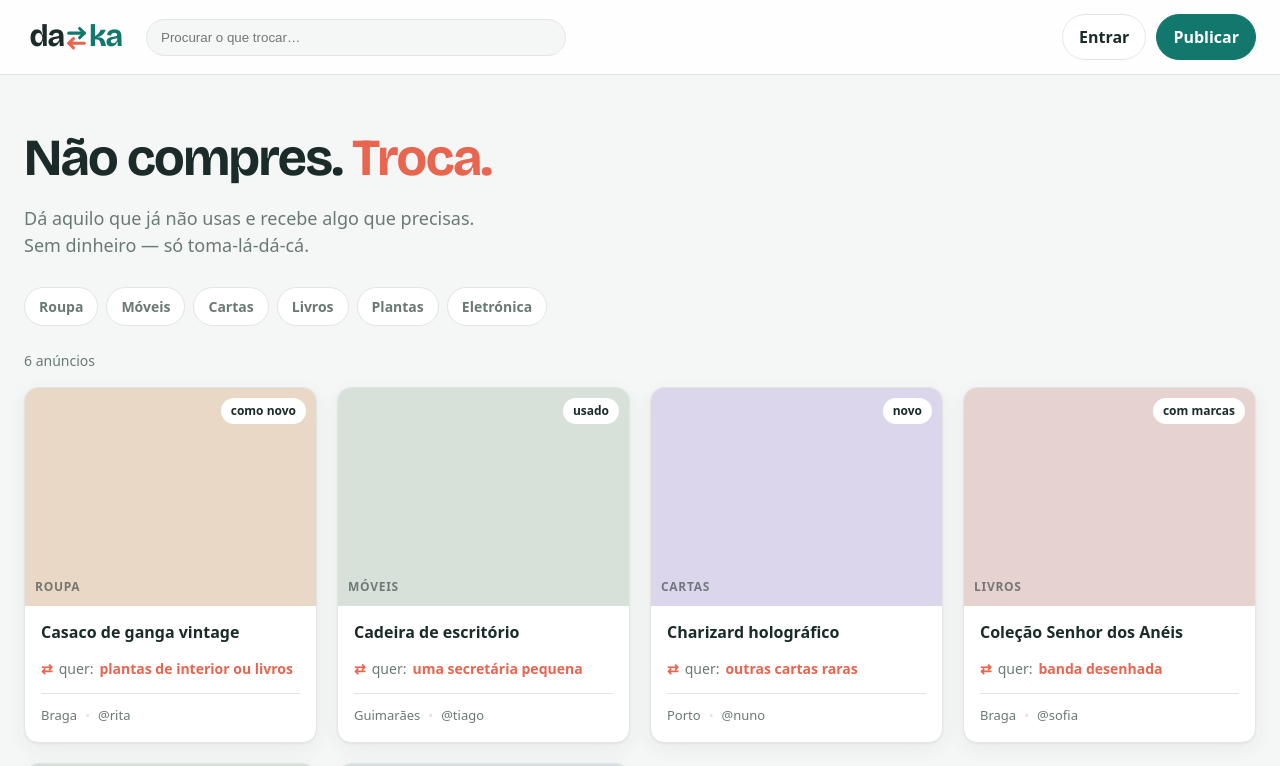
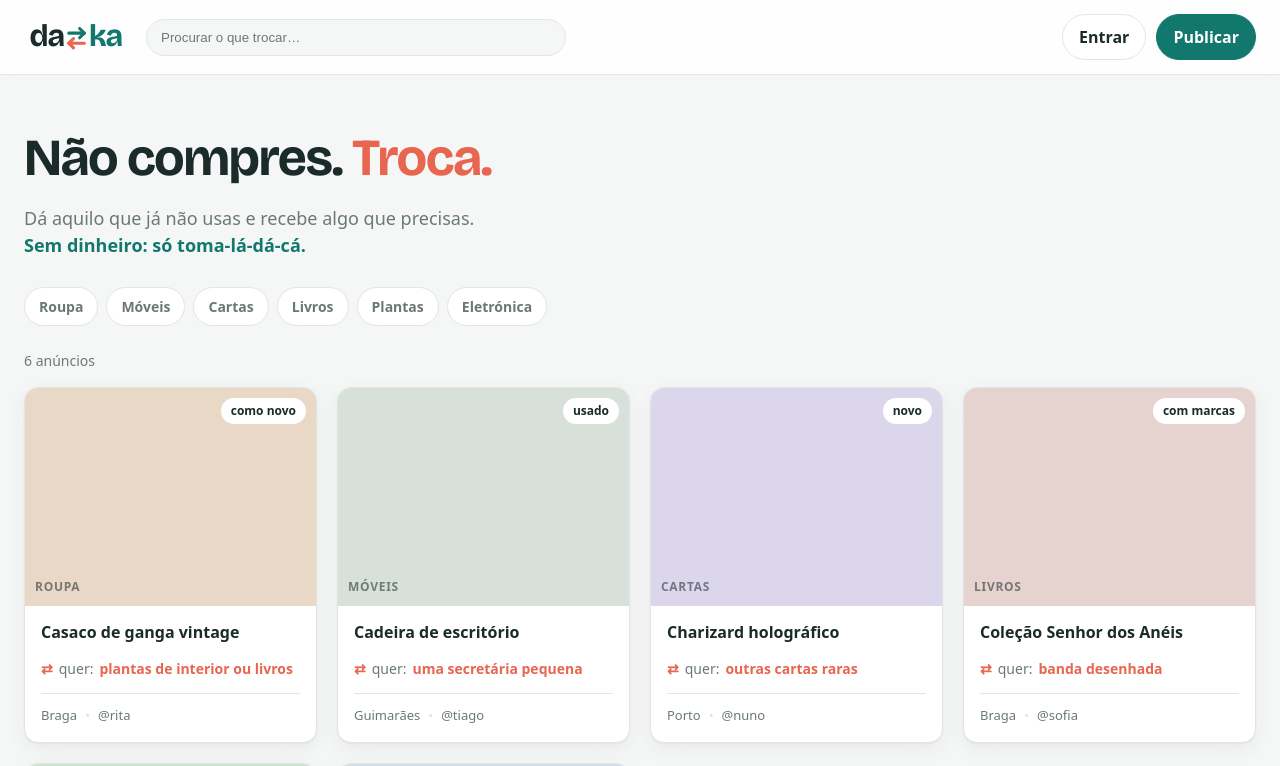
Before and after one commit to djunho/daka, a React (Vite) app in the folder srcs/requirements/frontend/: page / in a window 1280 px wide. Shown: the top 766 px of the page. Built offline with nearby package versions, Linux system fonts and the light colour scheme; the HTML template or start-up script is replaced by a standard one.

Commit message:
fix/fronted: rewrite subtitle

```diff
--- a/srcs/requirements/frontend/src/index.css
+++ b/srcs/requirements/frontend/src/index.css
@@ -51,6 +51,10 @@ button { font: inherit; cursor: pointer; }
   font-size: 26px;
   letter-spacing: -.02em;
   color: var(--ink);
+}
+.hero-tagline {
+  color: var(--brand);
+  font-weight: 600;
 }
 .wordmark b { color: var(--brand); }
 .search {
--- a/srcs/requirements/frontend/src/pages/Home.tsx
+++ b/srcs/requirements/frontend/src/pages/Home.tsx
@@ -21,9 +21,10 @@ export default function Home() {
           <h1 className="hero-title">
             Não compres. <span className="swap-word">Troca.</span>
           </h1>
-          <p className="hero-sub">
-            Dá aquilo que já não usas e recebe algo que precisas. Sem dinheiro — só toma-lá-dá-cá.
-          </p>
+      <p className="hero-sub">
+        Dá aquilo que já não usas e recebe algo que precisas.<br/>
+        <span className="hero-tagline">Sem dinheiro: só toma-lá-dá-cá.</span>
+      </p>
         </section>
 
         <nav className="chips" aria-label="Filtrar por categoria">
```
